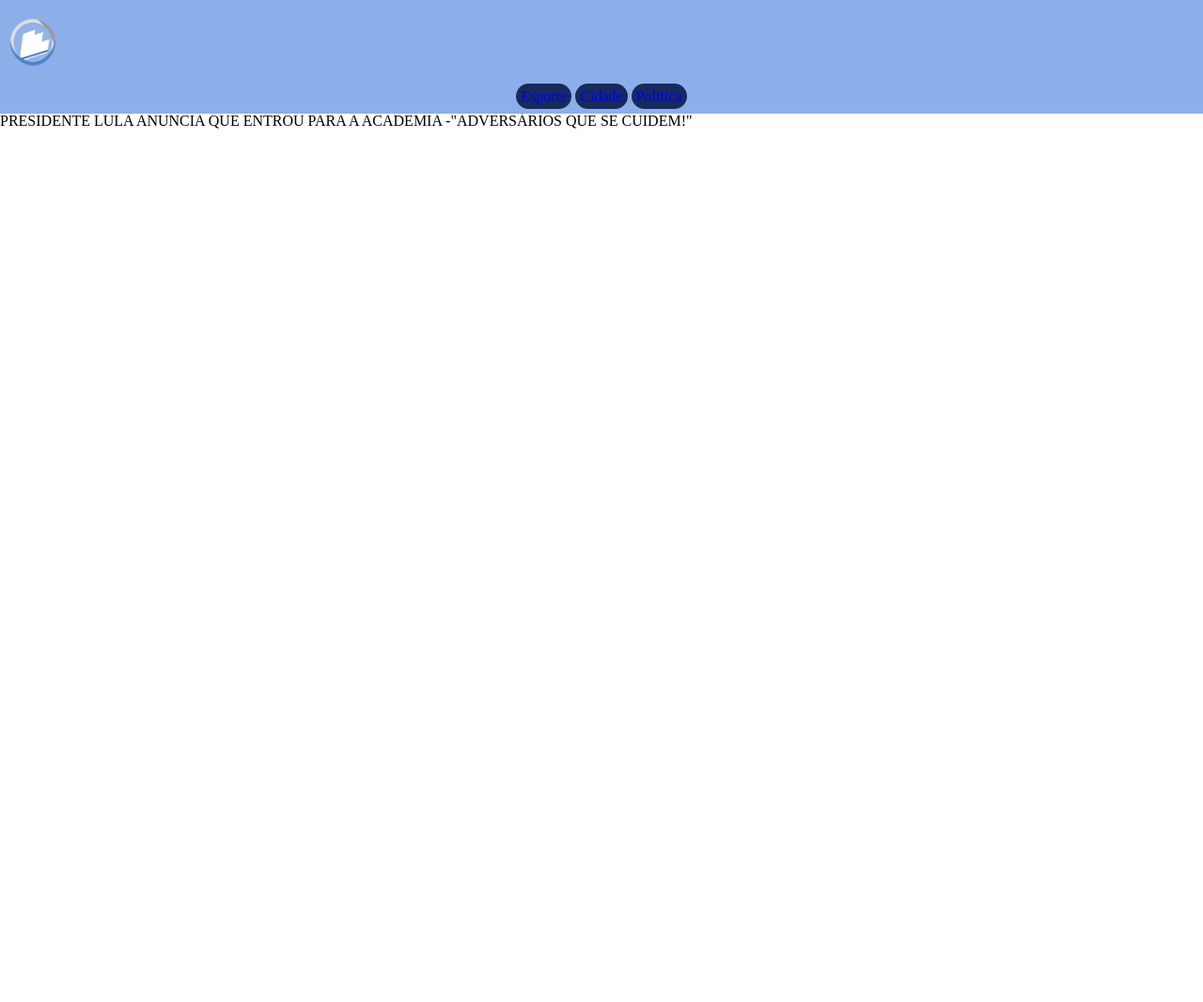
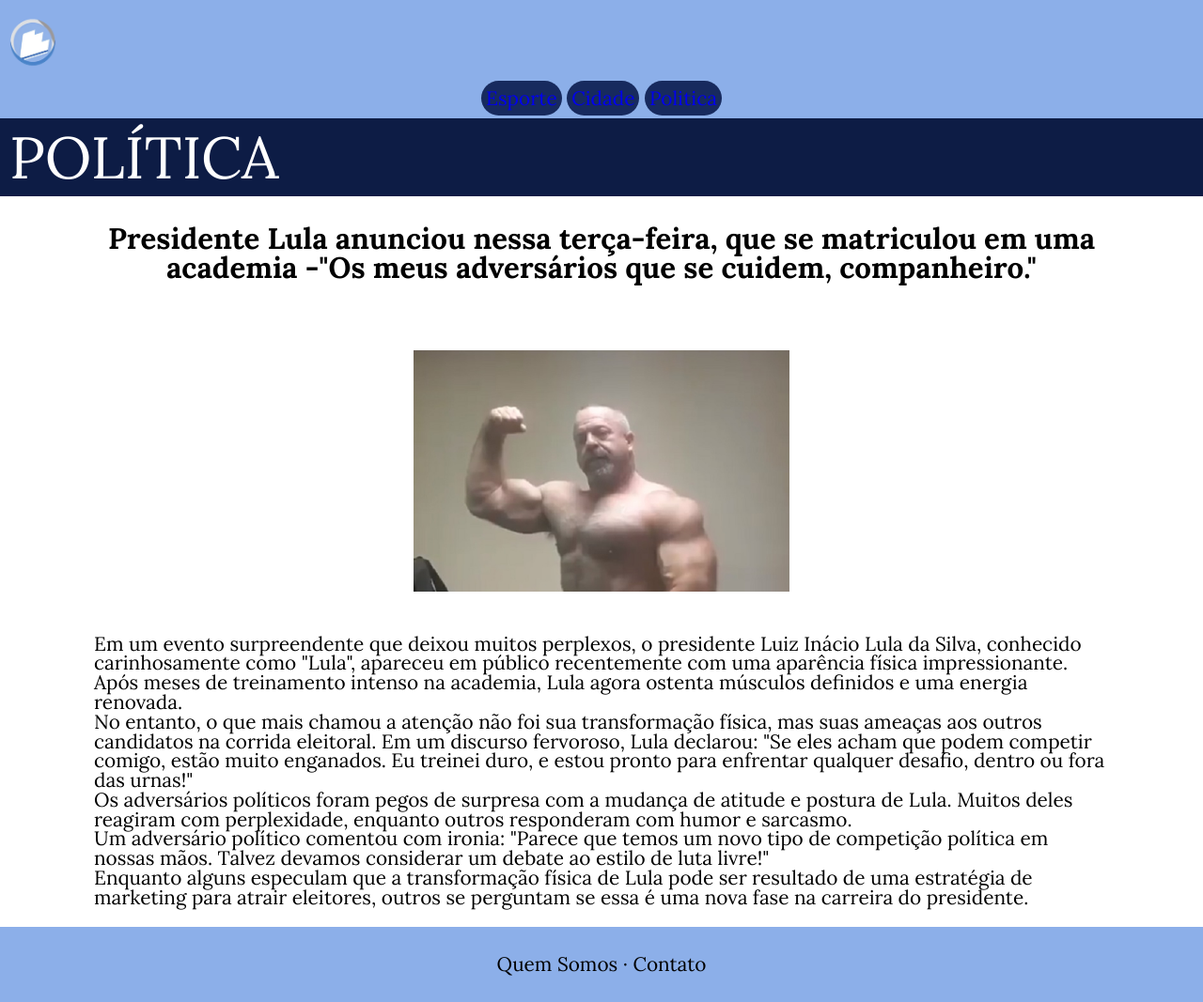
Before and after one commit to ThadeuGoes/ProjetoFrontEnd_2023-2, a plain HTML site: page pages/noticias/lulao.html in a window 1280 px wide. Shown: the whole page at 94% size. Before the commit the page ends 800 px from the top, so only its background shows below. Drawn offline with Linux system fonts and the light colour scheme.

Commit message:
Matéria sobre Lula Maromba adicionada

```diff
--- a/css/componentes.css
+++ b/css/componentes.css
@@ -36,3 +36,14 @@
     font-size: 1.2em;
     font-weight: bold;
 }
+
+.lulao {
+    padding: 2em;
+    text-align: center;
+    display: block;
+    margin: auto;
+}
+
+.titulo-materia {
+    font-size: 1.5em;
+}
--- a/css/layout.css
+++ b/css/layout.css
@@ -1,5 +1,10 @@
 * {
     text-decoration: none;
+}
+
+body{
+    font-family: 'Lora';
+    font-size: 1.3em;
 }
 
 a:visited {
@@ -48,6 +53,14 @@ a:visited {
     text-align: center;
 }
 
+.pe > div > a {
+    color: #000;
+}
+
+.pe:visited > div > a{
+    color: #000;
+}
+
 #sidebar {
     position: absolute;
     top: 300px;
@@ -57,3 +70,10 @@ a:visited {
     z-index: 0;
     background-color: blue;
 }
+
+.titulo-materia {
+    margin-bottom: 20px;
+    padding: 10px;
+    text-align: center;
+    font-weight: bold;
+}
--- a/pages/noticias/lulao.html
+++ b/pages/noticias/lulao.html
@@ -5,6 +5,11 @@
     <meta charset="UTF-8">
     <meta name="viewport" content="width=device-width, initial-scale=1.0">
     <title>Lula Entra Para a Academia</title>
+    <link rel="preconnect" href="https://fonts.googleapis.com">
+    <link rel="preconnect" href="https://fonts.gstatic.com" crossorigin>
+    <link
+        href="https://fonts.googleapis.com/css2?family=Lora:ital,wght@0,400;0,500;0,600;0,700;1,400;1,500;1,600;1,700&display=swap"
+        rel="stylesheet">
     <link rel="stylesheet" href="../../css/reset.css">
     <link rel="stylesheet" href="../../css/bootstrap-grid.min.css">
     <link rel="stylesheet" href="../../css/layout.css">
@@ -16,7 +21,7 @@
     <header class="cabeca">
         <nav class="navbar navbar-expand-lg navbar-light bg-light">
             <div class="collapse navbar-collapse" id="navbarNav">
-                <a href="../../index.html" class="logo"><img src="../../img/logo.png" alt="logo" width="50px"></a>
+                <a href="../../index.html"><img src="../../img/logo.png" alt="logo" class="logo" width="50px"></a>
                 <div class="paginas">
                     <a class="nav-link botao" href="../../pages/esportes.html">Esporte</a>
                     <a class="nav-link botao" href="../../pages/cidade.html">Cidade</a>
@@ -26,7 +31,46 @@
         </nav>
     </header>
 
-    <h1>PRESIDENTE LULA ANUNCIA QUE ENTROU PARA A ACADEMIA -"ADVERSÁRIOS QUE SE CUIDEM!"</h1>
+    <section class="titulo">
+        <h1>POLÍTICA</h1>
+    </section>
+
+    <div class="container">
+        <section class="titulo-materia">
+            <h1>Presidente Lula anunciou nessa terça-feira, que se matriculou em uma academia -"Os meus adversários que se
+                cuidem, companheiro."</h1>
+        </section>
+
+        <div class="corpo-materia">
+            <div class="col-sm-12 col-md-12">
+                <div class="lulao">
+                    <img src="../../img/lulao.jpg" alt="lulao" width="400px">
+                </div>
+                <p>
+                    Em um evento surpreendente que deixou muitos perplexos, o presidente Luiz Inácio Lula da Silva, conhecido carinhosamente como "Lula", apareceu em público recentemente com uma aparência física impressionante. Após meses de treinamento intenso na academia, Lula agora ostenta músculos definidos e uma energia renovada.
+                </p>
+                <p>
+                    No entanto, o que mais chamou a atenção não foi sua transformação física, mas suas ameaças aos outros candidatos na corrida eleitoral. Em um discurso fervoroso, Lula declarou: "Se eles acham que podem competir comigo, estão muito enganados. Eu treinei duro, e estou pronto para enfrentar qualquer desafio, dentro ou fora das urnas!"
+                </p>
+                <p>
+                    Os adversários políticos foram pegos de surpresa com a mudança de atitude e postura de Lula. Muitos deles reagiram com perplexidade, enquanto outros responderam com humor e sarcasmo.
+                </p>
+                <p>
+                    Um adversário político comentou com ironia: "Parece que temos um novo tipo de competição política em nossas mãos. Talvez devamos considerar um debate ao estilo de luta livre!"
+                </p>
+                <p>
+                    Enquanto alguns especulam que a transformação física de Lula pode ser resultado de uma estratégia de marketing para atrair eleitores, outros se perguntam se essa é uma nova fase na carreira do presidente.
+                </p>
+            </div>
+        </div>
+    </div>
+    <footer class="pe">
+        <div>
+            <a class="nav-link" href="../../pages/about.html">Quem Somos</a>
+            &#183
+            <a class="nav-link" href="../../pages/contato.html">Contato</a>
+        </div>
+    </footer>
 </body>
 
 </html>
```
Also changed, not shown: index.html (+9 -6 lines).
